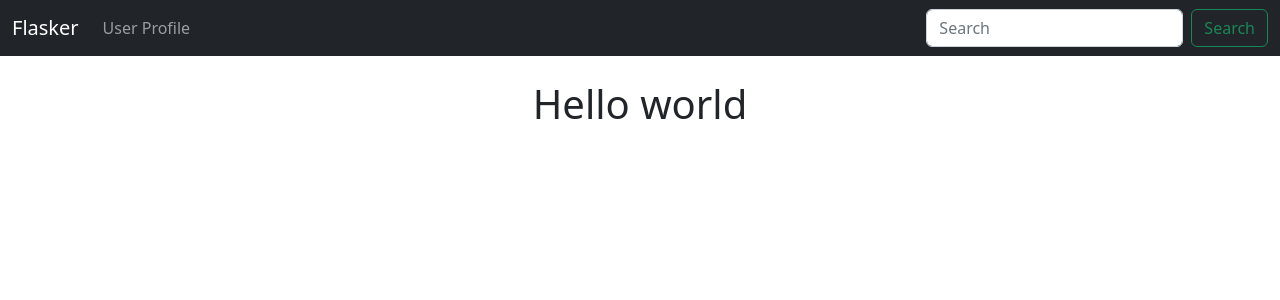
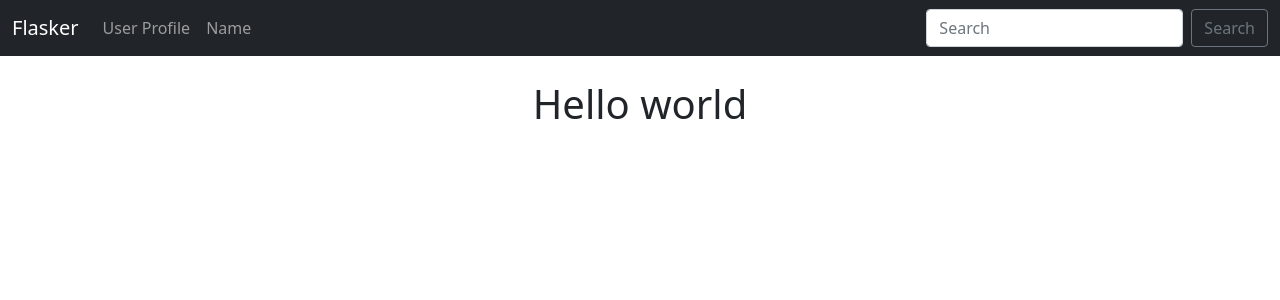
Before and after one commit to LuckyHead11/flasker, a Flask app: page / in a window 1280 px wide. Shown: the top 300 px of the page. Run offline with Flask 2, Linux system fonts and the light colour scheme.

Commit message:
matched all of the files with @flatplanets flasker

```diff
--- a/templates/base.html
+++ b/templates/base.html
@@ -1,23 +1,32 @@
 <!doctype html>
 <html lang="en">
   <head>
+    <!-- Required meta tags -->
     <meta charset="utf-8">
     <meta name="viewport" content="width=device-width, initial-scale=1">
+
+    <!-- Bootstrap CSS -->
+    <link href="https://cdn.jsdelivr.net/npm/bootstrap@5.0.0-beta1/dist/css/bootstrap.min.css" rel="stylesheet" integrity="sha384-giJF6kkoqNQ00vy+HMDP7azOuL0xtbfIcaT9wjKHr8RbDVddVHyTfAAsrekwKmP1" crossorigin="anonymous">
+
     <title>Flasker!</title>
-    <link href="https://cdn.jsdelivr.net/npm/bootstrap@5.2.2/dist/css/bootstrap.min.css" rel="stylesheet" integrity="sha384-Zenh87qX5JnK2Jl0vWa8Ck2rdkQ2Bzep5IDxbcnCeuOxjzrPF/et3URy9Bv1WTRi" crossorigin="anonymous">
   </head>
   <body>
-    {% include 'navbar.html' %}
-    <br />
+  	{% include 'navbar.html' %}
+  	<br/>
+  	<div class="container">
+		{% block content %}
+		{% endblock %}
+	</div>
 
-    <div class="container">
-        {% block content %}
-        {% endblock %}
-    </div>
+    <!-- Optional JavaScript; choose one of the two! -->
 
+    <!-- Option 1: Bootstrap Bundle with Popper -->
+    <script src="https://cdn.jsdelivr.net/npm/bootstrap@5.0.0-beta1/dist/js/bootstrap.bundle.min.js" integrity="sha384-ygbV9kiqUc6oa4msXn9868pTtWMgiQaeYH7/t7LECLbyPA2x65Kgf80OJFdroafW" crossorigin="anonymous"></script>
 
-    <script src="https://cdn.jsdelivr.net/npm/bootstrap@5.2.2/dist/js/bootstrap.bundle.min.js" integrity="sha384-OERcA2EqjJCMA+/3y+gxIOqMEjwtxJY7qPCqsdltbNJuaOe923+mo//f6V8Qbsw3" crossorigin="anonymous"></script>
-    <script src="https://cdn.jsdelivr.net/npm/@popperjs/core@2.11.6/dist/umd/popper.min.js" integrity="sha384-oBqDVmMz9ATKxIep9tiCxS/Z9fNfEXiDAYTujMAeBAsjFuCZSmKbSSUnQlmh/jp3" crossorigin="anonymous"></script>
-    <script src="https://cdn.jsdelivr.net/npm/bootstrap@5.2.2/dist/js/bootstrap.min.js" integrity="sha384-IDwe1+LCz02ROU9k972gdyvl+AESN10+x7tBKgc9I5HFtuNz0wWnPclzo6p9vxnk" crossorigin="anonymous"></script>
+    <!-- Option 2: Separate Popper and Bootstrap JS -->
+    <!--
+    <script src="https://cdn.jsdelivr.net/npm/@popperjs/core@2.5.4/dist/umd/popper.min.js" integrity="sha384-q2kxQ16AaE6UbzuKqyBE9/u/KzioAlnx2maXQHiDX9d4/zp8Ok3f+M7DPm+Ib6IU" crossorigin="anonymous"></script>
+    <script src="https://cdn.jsdelivr.net/npm/bootstrap@5.0.0-beta1/dist/js/bootstrap.min.js" integrity="sha384-pQQkAEnwaBkjpqZ8RU1fF1AKtTcHJwFl3pblpTlHXybJjHpMYo79HY3hIi4NKxyj" crossorigin="anonymous"></script>
+    -->
   </body>
 </html>
--- a/templates/navbar.html
+++ b/templates/navbar.html
@@ -6,13 +6,20 @@
       </button>
       <div class="collapse navbar-collapse" id="navbarSupportedContent">
         <ul class="navbar-nav me-auto mb-2 mb-lg-0">
+
           <li class="nav-item">
-            <a class="nav-link" href="{{ url_for('user', name='Josh') }}">User Profile</a>
+            <a class="nav-link" href="{{ url_for('user', name='John')}}">User Profile</a>
           </li>
+
+          <li class="nav-item">
+            <a class="nav-link" href="{{ url_for('name')}}">Name</a>
+          </li>
+
+
         </ul>
-        <form class="d-flex" role="search">
+        <form class="d-flex">
           <input class="form-control me-2" type="search" placeholder="Search" aria-label="Search">
-          <button class="btn btn-outline-success" type="submit">Search</button>
+          <button class="btn btn-outline-secondary" type="submit">Search</button>
         </form>
       </div>
     </div>
```
